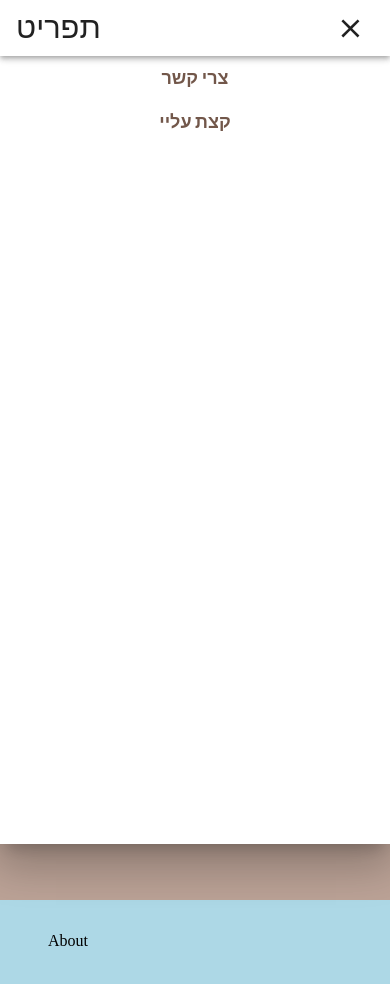
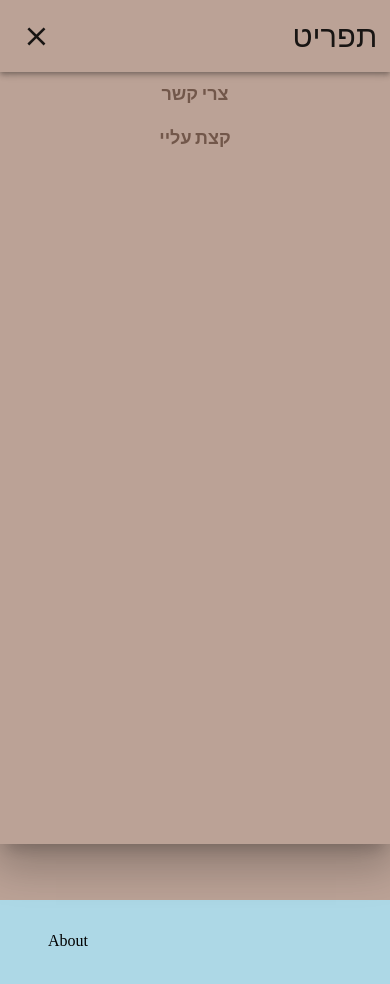
Before and after one commit to LiatPardoGrinbaum/Kohavit-front, a React (Create React App) app: page / in a window 390 px wide. Both pictures are taken after a click on the icon 31 px from the left and 32 px from the top of the page. Shown: the top 984 px of the page. Built offline with nearby package versions, Linux system fonts and the light colour scheme.

Commit message:
navbar buttons style

```diff
--- a/src/components/Navbar/ButtonHashLink.tsx
+++ b/src/components/Navbar/ButtonHashLink.tsx
@@ -11,6 +11,7 @@ const buttonSX = {
 type LinkProps = {
   to: string;
   text: string;
+  onClick?: React.MouseEventHandler | undefined;
 };
 
 const ButtonHashLink = (props: LinkProps) => {
@@ -26,7 +27,8 @@ const ButtonHashLink = (props: LinkProps) => {
       to={props.to}
       sx={{ fontWeight: theme.typography.fontWeightBold, ...buttonSX }}
       activeStyle={{ color: "white" }}
-      scroll={(el) => scrollWithOffset(el)}>
+      scroll={(el) => scrollWithOffset(el)}
+      onClick={props.onClick}>
       {props.text}
     </Button>
   );
--- a/src/components/Navbar/Navbar.tsx
+++ b/src/components/Navbar/Navbar.tsx
@@ -1,33 +1,23 @@
 import { useState } from "react";
-import {
-  AppBar,
-  Toolbar,
-  styled,
-  Typography,
-  Button,
-  Box,
-  Menu,
-  MenuItem,
-  IconButton,
-  useMediaQuery,
-} from "@mui/material";
+import { AppBar, Toolbar, styled, Typography, Button, Box, Menu, MenuItem, IconButton } from "@mui/material";
 import PhoneIcon from "@mui/icons-material/Phone";
 import MenuIcon from "@mui/icons-material/Menu";
 import CloseIcon from "@mui/icons-material/Close";
 import React from "react";
-import { NavHashLink } from "react-router-hash-link";
+
 import { theme } from "../../theme";
 import logo from "../../assets/logo.png";
 import ButtonHashLink from "./ButtonHashLink";
 import Dialog from "@mui/material/Dialog";
 import Slide from "@mui/material/Slide";
 import { TransitionProps } from "@mui/material/transitions";
+import { StyledToolbar } from "./NavbarStyle";
 
-const StyledToolbar = styled(Toolbar)({
-  display: "flex",
-  justifyContent: "space-between",
-  backgroundColor: "#bba296",
-});
+// const StyledToolbar = styled(Toolbar)({
+//   display: "flex",
+//   justifyContent: "space-between",
+//   backgroundColor: theme.palette.primary.light,
+// });
 
 const CallBox = styled(Box)(({ theme }) => ({
   display: "flex",
@@ -60,20 +50,20 @@ const buttonSX = {
 
 // const pages = [];
 
+//transition for dialog menu
+const Transition = React.forwardRef(function Transition(
+  props: TransitionProps & {
+    children: React.ReactElement<any, any>;
+  },
+  ref: React.Ref<unknown>
+) {
+  return <Slide direction="down" ref={ref} {...props} />;
+});
+
 const Navbar = () => {
   const [anchorEl, setAnchorEl] = useState<null | HTMLElement>(null);
   const [openMobileMenu, setOpenMobileMenu] = useState(false);
   // const isSmall = useMediaQuery(theme.breakpoints.down("sm"));
-
-  //transition for dialog menu
-  const Transition = React.forwardRef(function Transition(
-    props: TransitionProps & {
-      children: React.ReactElement<any, any>;
-    },
-    ref: React.Ref<unknown>
-  ) {
-    return <Slide direction="left" ref={ref} {...props} />;
-  });
 
   const handleClick = (event: React.MouseEvent<HTMLButtonElement>) => {
     setAnchorEl(event.currentTarget);
@@ -111,19 +101,27 @@ const Navbar = () => {
         </CallBox>
 
         <CustomMenuIcon onClick={onOpenHandler} />
-        <Dialog open={openMobileMenu} fullScreen fullWidth hideBackdrop={true}>
-          <AppBar position="static" sx={{ background: "white", color: "text.primary" }}>
-            <Toolbar>
-              <Typography variant="h5" sx={{ flexGrow: 1 }}>
-                תפריט
-              </Typography>
+        <Dialog
+          open={openMobileMenu}
+          fullScreen
+          fullWidth
+          TransitionComponent={Transition}
+          hideBackdrop={true}
+          PaperProps={{
+            sx: {
+              background: theme.palette.primary.light,
+            },
+          }}>
+          <AppBar position="static" sx={{ background: theme.palette.primary.light, color: "text.primary" }}>
+            <Toolbar sx={{ display: "flex", justifyContent: "space-between", padding: "0.8rem" }}>
               <IconButton color="inherit" onClick={onCloseHandler}>
                 <CloseIcon />
               </IconButton>
+              <Typography variant="h5">תפריט</Typography>
             </Toolbar>
           </AppBar>
-          <ButtonHashLink to="/#contact" text="צרי קשר" />
-          <ButtonHashLink to="/#aboutMe" text="  קצת עליי" />
+          <ButtonHashLink to="/#contact" text="צרי קשר" onClick={onCloseHandler} />
+          <ButtonHashLink to="/#aboutMe" text="  קצת עליי" onClick={onCloseHandler} />
         </Dialog>
 
         <Box sx={{ display: { xs: "none", md: "block" } }}>
--- /dev/null
+++ b/src/components/Navbar/NavbarStyle.ts
@@ -0,0 +1,8 @@
+import { styled, Toolbar } from "@mui/material";
+import { theme } from "../../theme";
+
+export const StyledToolbar = styled(Toolbar)({
+  display: "flex",
+  justifyContent: "space-between",
+  backgroundColor: theme.palette.primary.light,
+});
```
